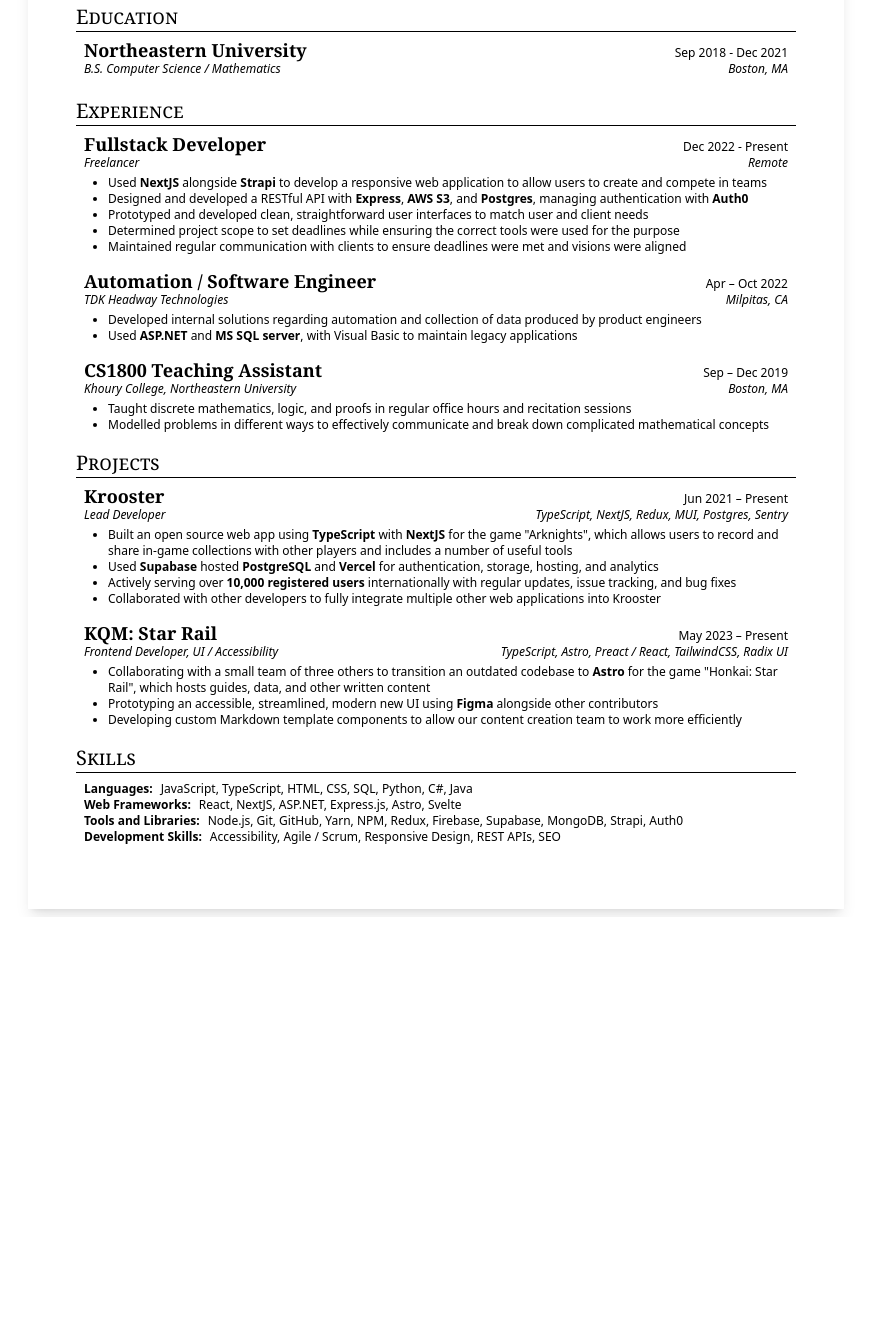
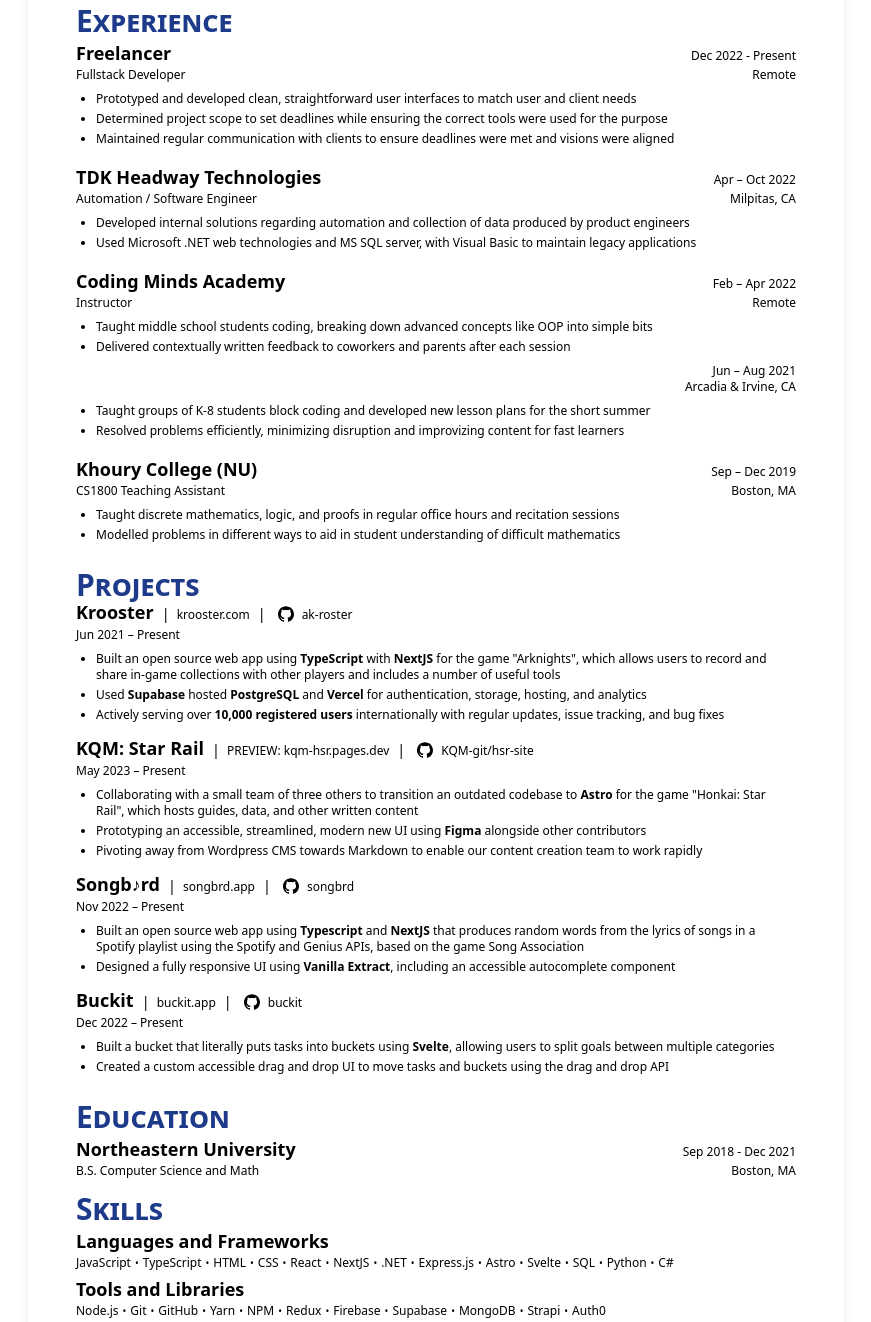
Before and after one commit to neeia/portfolio, an Astro site: page /resume in a window 1280 px wide. Shown: the part 149-1471 px from the top of the page, without its empty margins (204-1075 px from the left). Before the commit the page ends 1066 px from the top, so only its background shows below. Built offline with nearby package versions, Linux system fonts and the light colour scheme; Astro itself is replaced by a stand-in of ours.

Commit message:
Revert "Reformat resume"
This reverts commit 7596610096a79b891a790f27a82f22d013fbb2e5.

```diff
--- /dev/null
+++ b/src/components/resume/Project.astro
@@ -0,0 +1,57 @@
+---
+import { Icon } from "astro-icon";
+
+export interface Props {
+  name: string;
+  url?: Url;
+  repo?: Url;
+  date: string;
+}
+interface Url {
+  name: string;
+  href: string;
+}
+
+const { name, url, repo, date } = Astro.props;
+---
+
+<li class="block m-0">
+  <div class="flex items-baseline gap-x-2 flex-wrap mb-1">
+    <h3 class="leading-none">{name}</h3>
+    {
+      url && (
+        <span>
+          <a href={url.href} target="_blank" rel="noopener">
+            {url.name}
+          </a>
+        </span>
+      )
+    }
+    {
+      repo && (
+        <span class="contents">
+          <Icon name="simple-icons:github" width="16px" height="16px" />
+          <a href={repo.href} target="_blank" rel="noopener noreferrer">
+            {repo.name}
+          </a>
+        </span>
+      )
+    }
+  </div>
+  <div class="text-xs flex align-baseline gap-0.5">{date}</div>
+  <ul class="mt-2 mb-3 pl-1 leading-4">
+    <slot />
+  </ul>
+</li>
+
+<style>
+  div > *:not(:first-child)::before {
+    content: "|";
+    font-size: larger;
+    margin-right: 4px;
+  }
+
+  svg {
+    transform: translateY(3px);
+  }
+</style>
--- a/src/components/resume/SectionBlock.astro
+++ /dev/null
@@ -1,24 +0,0 @@
----
-export interface Props {
-  title: string;
-  sub: string;
-  date: string;
-  location?: string;
-}
-
-const { title, sub, date, location } = Astro.props;
----
-
-<li class="mx-0 w-full block">
-  <div class="flex justify-between items-baseline flex-wrap">
-    <h3>{title}</h3>
-    <span>{date}</span>
-  </div>
-  <div class="flex justify-between text-xs italic">
-    <span>{sub}</span>
-    {location && <span>{location}</span>}
-  </div>
-  <ul class="ml-6 mt-1 list-disc list-outside">
-    <slot />
-  </ul>
-</li>
--- /dev/null
+++ b/src/components/resume/Work.astro
@@ -0,0 +1,24 @@
+---
+export interface Props {
+  company?: string;
+  title?: string;
+  date: string;
+  location: string;
+}
+
+const { company, title, date, location } = Astro.props;
+---
+
+<li class={`m-0 w-full block${company ? "" : " -mt-2"}`}>
+  <div class="flex items-baseline gap-1">
+    {company && <h3>{company}</h3>}
+    <span class="ml-auto">{date}</span>
+  </div>
+  <div class="text-xs flex items-baseline gap-1">
+    {title && <span>{title}</span>}
+    <span class="ml-auto">{location}</span>
+  </div>
+  <ul class="mt-2 mb-3 pl-1 leading-4">
+    <slot />
+  </ul>
+</li>
--- a/src/layouts/PrintLayout.astro
+++ b/src/layouts/PrintLayout.astro
@@ -37,7 +37,7 @@ const { title, description, className } = Astro.props;
       <article
         class:list={[
           "flex flex-col w-[8.5in] bg-white",
-          "px-12 py-12 gap-1 h-max print:h-[11in]",
+          "px-4 md:px-12 print:px-12 py-6 md:py-12 print:py-12 gap-1 h-max print:h-[11in]",
           "shadow-lg box-border print:shadow-none",
           className
         ]}
--- a/src/pages/resume.astro
+++ b/src/pages/resume.astro
@@ -1,92 +1,30 @@
 ---
 import "../styles/reset.css";
 import "../styles/global.css";
-import "../styles/resume.css";
 import PrintLayout from "../layouts/PrintLayout.astro";
 import Header from "../components/resume/Header.astro";
-import SectionBlock from "../components/resume/SectionBlock.astro";
-
-const skills = {
-  Languages: [
-    "JavaScript",
-    "TypeScript",
-    "HTML",
-    "CSS",
-    "SQL",
-    "Python",
-    "C#",
-    "Java",
-  ],
-  "Web Frameworks": [
-    "React",
-    "NextJS",
-    "ASP.NET",
-    "Express.js",
-    "Astro",
-    "Svelte",
-  ],
-  "Tools and Libraries": [
-    "Node.js",
-    "Git",
-    "GitHub",
-    "Yarn",
-    "NPM",
-    "Redux",
-    "Firebase",
-    "Supabase",
-    "MongoDB",
-    "Strapi",
-    "Auth0",
-  ],
-  "Development Skills": [
-    "Accessibility",
-    "Agile / Scrum",
-    "Responsive Design",
-    "REST APIs",
-    "SEO",
-  ],
-};
+import Project from "../components/resume/Project.astro";
+import Work from "../components/resume/Work.astro";
 ---
 
 <PrintLayout
   title="Resume"
   description="This is Neia Hu's most current resume."
+  className="resume"
 >
-  <article id="resume">
   <Header />
   <p>
     Authorized to work for any US employer. &nbsp; &nbsp;Open to relocation.
   </p>
   <section>
-      <h2>Education</h2>
-      <ul>
-        <SectionBlock
-          sub="B.S. Computer Science / Mathematics"
-          title="Northeastern University"
-          date="Sep 2018 - Dec 2021"
-          location="Boston, MA"
-        />
-      </ul>
-    </section>
-    <section>
     <h2>Experience</h2>
     <ul>
-        <SectionBlock
-          sub="Freelancer"
+      <Work
+        company="Freelancer"
         title="Fullstack Developer"
         date="Dec 2022 - Present"
         location="Remote"
       >
-          <li>
-            Used <b>NextJS</b> alongside <b>Strapi</b> to develop a responsive web
-            application to allow users to create and compete in teams
-          </li>
-          <li>
-            Designed and developed a RESTful API with <b>Express</b>,
-            <b>AWS S3</b>, and <b>Postgres</b>, managing authentication with <b
-              >Auth0</b
-            >
-          </li>
         <li>
           Prototyped and developed clean, straightforward user interfaces to
           match user and client needs
@@ -96,13 +34,13 @@ const skills = {
           tools were used for the purpose
         </li>
         <li>
-            Maintained regular communication with clients to ensure deadlines
-            were met and visions were aligned
+          Maintained regular communication with clients to ensure deadlines were
+          met and visions were aligned
         </li>
-        </SectionBlock>
-        <SectionBlock
+      </Work>
+      <Work
+        company="TDK Headway Technologies"
         title="Automation / Software Engineer"
-          sub="TDK Headway Technologies"
         date="Apr – Oct 2022"
         location="Milpitas, CA"
       >
@@ -111,13 +49,39 @@ const skills = {
           data produced by product engineers
         </li>
         <li>
-            Used <b>ASP.NET</b> and <b>MS SQL server</b>, with Visual Basic to
-            maintain legacy applications
+          Used Microsoft .NET web technologies and MS SQL server, with Visual
+          Basic to maintain legacy applications
         </li>
-        </SectionBlock>
-        <SectionBlock
+      </Work>
+      <div class="contents print:hidden">
+        <Work
+          company="Coding Minds Academy"
+          title="Instructor"
+          date="Feb – Apr 2022"
+          location="Remote"
+        >
+          <li>
+            Taught middle school students coding, breaking down advanced
+            concepts like OOP into simple bits
+          </li>
+          <li>
+            Delivered contextually written feedback to coworkers and parents
+            after each session
+          </li>
+        </Work>
+        <Work date="Jun – Aug 2021" location="Arcadia & Irvine, CA">
+          <li>
+            Taught groups of K-8 students block coding and developed new lesson
+            plans for the short summer
+          </li>
+          <li>
+            Resolved problems efficiently, minimizing disruption and improvizing
+            content for fast learners
+          </li>
+        </Work>
+        <Work
+          company="Khoury College (NU)"
           title="CS1800 Teaching Assistant"
-          sub="Khoury College, Northeastern University"
           date="Sep – Dec 2019"
           location="Boston, MA"
         >
@@ -126,45 +90,51 @@ const skills = {
             hours and recitation sessions
           </li>
           <li>
-            Modelled problems in different ways to effectively communicate and
-            break down complicated mathematical concepts
+            Modelled problems in different ways to aid in student understanding
+            of difficult mathematics
           </li>
-        </SectionBlock>
+        </Work>
+      </div>
     </ul>
   </section>
   <section>
     <h2>Projects</h2>
     <ul>
-        <SectionBlock
-          title="Krooster"
-          sub="Lead Developer"
-          location="TypeScript, NextJS, Redux, MUI, Postgres, Sentry"
+      <Project
+        name="Krooster"
+        url={{ name: "krooster.com", href: "https://www.krooster.com/" }}
+        repo={{
+          name: "ak-roster",
+          href: "https://github.com/neeia/ak-roster/",
+        }}
         date="Jun 2021 – Present"
       >
         <li>
           Built an open source web app using <b>TypeScript</b> with
-            <b>NextJS</b> for the game "Arknights", which allows users to record
-            and share in-game collections with other players and includes a number
-            of useful tools
+          <b>NextJS</b> for the game "Arknights", which allows users to record and
+          share in-game collections with other players and includes a number of useful
+          tools
         </li>
         <li>
           Used <b>Supabase</b> hosted <b>PostgreSQL</b> and <b>Vercel</b> for authentication,
           storage, hosting, and analytics
         </li>
         <li>
-            Actively serving over <b>10,000 registered users</b> internationally
-            with regular updates, issue tracking, and bug fixes
+          Actively serving over <b>10,000 registered users</b> internationally with
+          regular updates, issue tracking, and bug fixes
         </li>
-          <li>
-            Collaborated with other developers to fully integrate multiple other
-            web applications into Krooster
-          </li>
-        </SectionBlock>
-        <SectionBlock
-          title="KQM: Star Rail"
-          sub="Frontend Developer, UI / Accessibility"
-          location="TypeScript, Astro, Preact / React, TailwindCSS, Radix UI"
+      </Project>
+      <Project
+        name="KQM: Star Rail"
         date="May 2023 – Present"
+        url={{
+          name: "PREVIEW: kqm-hsr.pages.dev",
+          href: "https://kqm-hsr.pages.dev/",
+        }}
+        repo={{
+          name: "KQM-git/hsr-site",
+          href: "https://github.com/KQM-git/hsr-site",
+        }}
       >
         <li>
           Collaborating with a small team of three others to transition an
@@ -176,28 +146,106 @@ const skills = {
           <b>Figma</b> alongside other contributors
         </li>
         <li>
-            Developing custom Markdown template components to allow our content
-            creation team to work more efficiently
+          Pivoting away from Wordpress CMS towards Markdown to enable our
+          content creation team to work rapidly
         </li>
-        </SectionBlock>
+      </Project>
+      <div class="contents print:hidden">
+        <Project
+          name="Songb♪rd"
+          url={{ name: "songbrd.app", href: "https://www.songbrd.app/" }}
+          repo={{
+            name: "songbrd",
+            href: "https://github.com/neeia/songbrd/",
+          }}
+          date="Nov 2022 – Present"
+        >
+          <li>
+            Built an open source web app using <b>Typescript</b> and
+            <b>NextJS</b> that produces random words from the lyrics of songs in
+            a Spotify playlist using the Spotify and Genius APIs, based on the game
+            Song Association
+          </li>
+          <li>
+            Designed a fully responsive UI using <b>Vanilla Extract</b>,
+            including an accessible autocomplete component
+          </li>
+        </Project>
+        <Project
+          name="Buckit"
+          url={{ name: "buckit.app", href: "https://www.buckit.app/" }}
+          repo={{
+            name: "buckit",
+            href: "https://github.com/neeia/buckit/",
+          }}
+          date="Dec 2022 – Present"
+        >
+          <li>
+            Built a bucket that literally puts tasks into buckets using
+            <b>Svelte</b>, allowing users to split goals between multiple
+            categories
+          </li>
+          <li>
+            Created a custom accessible drag and drop UI to move tasks and
+            buckets using the drag and drop API
+          </li>
+        </Project>
+      </div>
     </ul>
   </section>
-    <section id="skills">
+  <section>
+    <h2>Education</h2>
+    <li class="m-0 w-full block">
+      <div class="flex items-baseline gap-1">
+        <h3>Northeastern University</h3>
+        <span class="ml-auto">Sep 2018 - Dec 2021</span>
+      </div>
+      <div class="text-xs flex">
+        <span>B.S. Computer Science and Math</span>
+        <span class="ml-auto">Boston, MA</span>
+      </div>
+    </li>
+  </section>
+  <section>
     <h2>Skills</h2>
-      {
-        Object.entries(skills).map(([title, list]) => (
-          <div class="flex">
-            <h3 class="font-bold">{title}:</h3>
-            <ul class="ml-2 flex">
-              {list.map((skill, i) => (
-                <li class="contents">
-                  {`${skill}${i < list.length - 1 ? ", " : ""}`}
-                </li>
-              ))}
+    <h3>Languages and Frameworks</h3>
+    <ul class="dot-list">
+      <li>JavaScript</li>
+      <li>TypeScript</li>
+      <li>HTML</li>
+      <li>CSS</li>
+      <li>React</li>
+      <li>NextJS</li>
+      <li>.NET</li>
+      <li>Express.js</li>
+      <li>Astro</li>
+      <li>Svelte</li>
+      <li>SQL</li>
+      <li>Python</li>
+      <li>C#</li>
     </ul>
-          </div>
-        ))
-      }
+    <h3 class="mt-1">Tools and Libraries</h3>
+    <ul class="dot-list">
+      <li>Node.js</li>
+      <li>Git</li>
+      <li>GitHub</li>
+      <li>Yarn</li>
+      <li>NPM</li>
+      <li>Redux</li>
+      <li>Firebase</li>
+      <li>Supabase</li>
+      <li>MongoDB</li>
+      <li>Strapi</li>
+      <li>Auth0</li>
+    </ul>
   </section>
-  </article>
+  <section>
+    <h2>Interests</h2>
+    <ul class="dot-list">
+      <li>A11y</li>
+      <li>Responsive Design</li>
+      <li>UI / UX Design</li>
+      <li>SEO</li>
+    </ul>
+  </section>
 </PrintLayout>
--- a/src/styles/global.css
+++ b/src/styles/global.css
@@ -45,6 +45,32 @@
     @apply text-xl font-bold;
   }
 
+  .resume h2 {
+    @apply text-3xl text-blue-900 font-semibold mt-2;
+    font-variant: small-caps;
+  }
+
+  .resume h3 {
+    @apply text-lg font-semibold;
+  }
+
+  .resume li {
+    @apply list-disc list-outside ml-4;
+  }
+
+  .resume ul {
+    @apply flex flex-wrap items-center gap-1 leading-4;
+  }
+
+  ul.dot-list > li {
+    @apply contents;
+  }
+
+  ul.dot-list > li:not(:first-child)::before {
+    content: "•";
+    font-size: smaller;
+  }
+
   #document-header dd {
     @apply mr-4 flex items-center;
   }
--- a/src/styles/resume.css
+++ /dev/null
@@ -1,29 +0,0 @@
-/* Opinionated Global Styling
-*/
-
-@tailwind base;
-@tailwind components;
-@tailwind utilities;
-
-@layer components {
-  #resume h2 {
-    @apply text-xl font-serif my-2 w-full border-b border-black;
-    font-variant: small-caps;
-  }
-
-  #resume section > :not(h2) {
-    @apply mx-2;
-  }
-
-  #resume section:not(#skills) h3 {
-    @apply text-lg leading-5 font-serif font-semibold;
-  }
-
-  #resume section {
-    @apply my-4;
-  }
-
-  #resume section > ul {
-    @apply flex flex-col gap-4;
-  }
-}
```
Also changed, not shown: src/components/resume/Header.astro (+4 -4 lines). Lines whose indentation alone changed are shown as unchanged.
